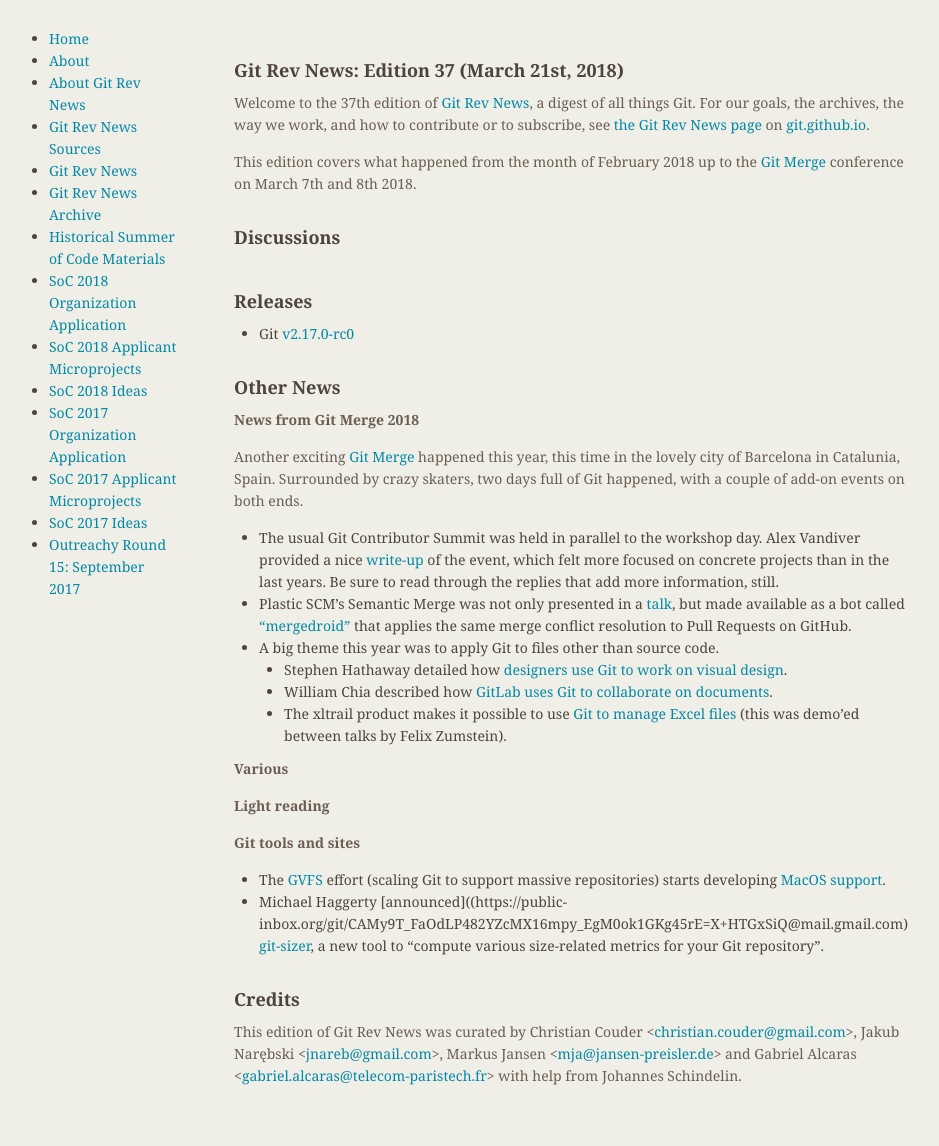
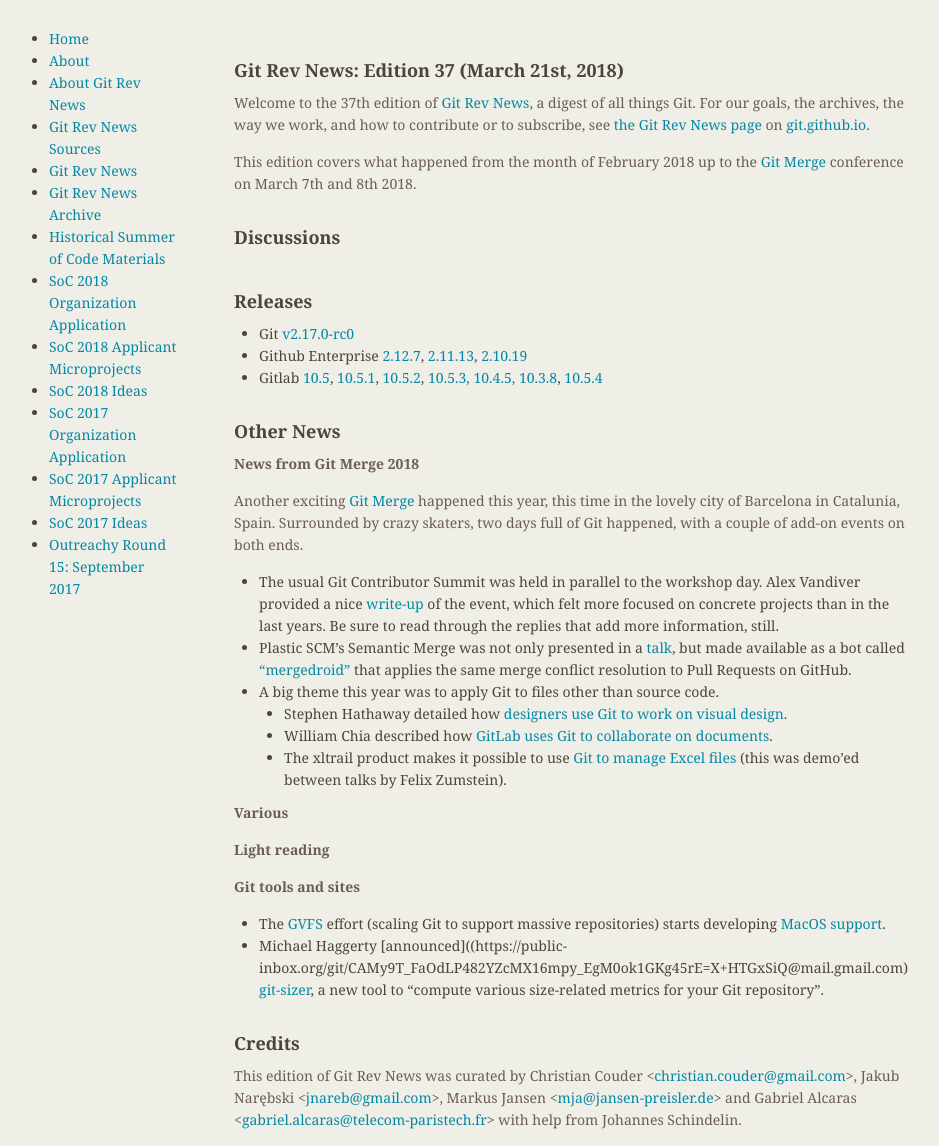
Before and after one commit to git/git.github.io, a Jekyll site: the page built from rev_news/drafts/edition-37.md, in a window 1280 px wide. Shown: the whole page, without its empty margins (174-1113 px from the left). Built offline with Jekyll 4.4.1, drawn with Linux system fonts in a browser that asks for light colours; before the commit the page ends 1102 px from its top, so only the background shows below that.

Commit message:
rn-37: add GitHub and GitLab releases

```diff
--- a/rev_news/drafts/edition-37.md
+++ b/rev_news/drafts/edition-37.md
@@ -37,7 +37,14 @@
 ## Releases
 
 * Git [v2.17.0-rc0](https://public-inbox.org/git/xmqqwoyc3kir.fsf@gitster-ct.c.googlers.com)
-
+* Github Enterprise [2.12.7](https://enterprise.github.com/releases/2.12.7),
+[2.11.13](https://enterprise.github.com/releases/2.11.13),
+[2.10.19](https://enterprise.github.com/releases/2.10.19)
+* Gitlab [10.5](https://about.gitlab.com/2018/02/22/gitlab-10-5-released/),
+[10.5.1](https://about.gitlab.com/2018/02/22/gitlab-10-5-1-released/),
+[10.5.2](https://about.gitlab.com/2018/02/27/gitlab-10-5-2-released/),
+[10.5.3, 10.4.5, 10.3.8](https://about.gitlab.com/2018/03/06/security-10-5-3-plus-10-4-5-plus-10-3-8-1st-blog-post/),
+[10.5.4](https://about.gitlab.com/2018/03/09/gitlab-10-5-4-released/)
 
 ## Other News
 
```
